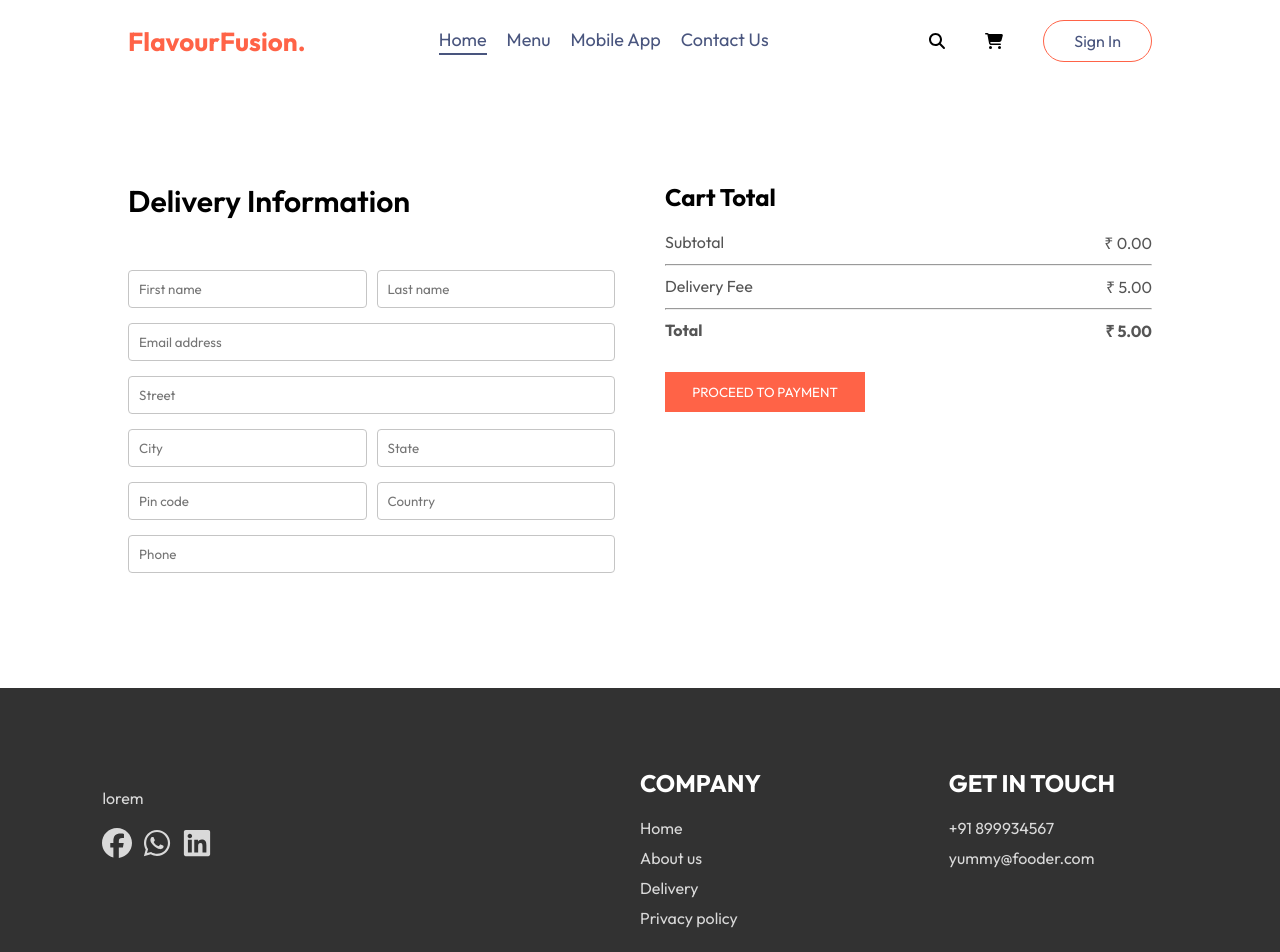
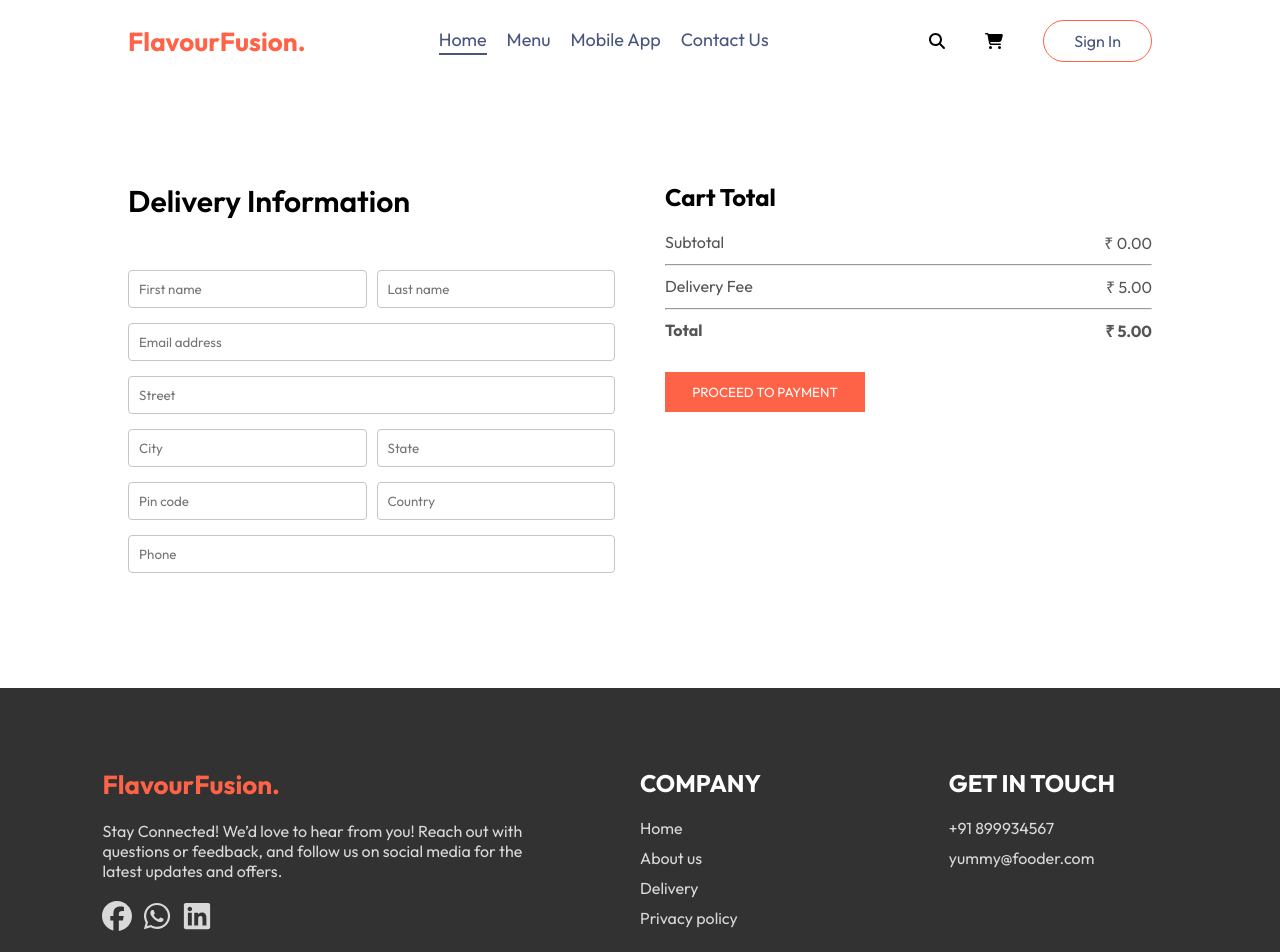
Before and after one commit to Megha-yadavv/food-delivery-app, a React (Create React App) app: page /order in a window 1280 px wide. Shown: the top 952 px of the page. Built offline with nearby package versions, Linux system fonts and the light colour scheme.

Commit message:
added content

```diff
--- a/src/components/Footer/Footer.css
+++ b/src/components/Footer/Footer.css
@@ -9,6 +9,7 @@
     padding-top: 80px;
     margin-top: 100px;
 }
+
 .footer-content{
     width: 100%;
     display: grid;
@@ -22,6 +23,11 @@
     gap: 20px;
 
 }
+.footer-content-left .logo {
+    width: 150px;
+    font-size: 26px;
+    color: tomato;
+  }
 .footer-content-left li, .footer-content-center li, .footer-content-right li {
     list-style: none;
     margin-bottom: 10px;
--- a/src/components/Footer/Footer.jsx
+++ b/src/components/Footer/Footer.jsx
@@ -1,21 +1,27 @@
 import React from "react";
 import "./Footer.css";
-import { FontAwesomeIcon } from '@fortawesome/react-fontawesome';
-import { faFacebook, faWhatsapp,faLinkedin } from '@fortawesome/free-brands-svg-icons';
-
+import { FontAwesomeIcon } from "@fortawesome/react-fontawesome";
+import {
+  faFacebook,
+  faWhatsapp,
+  faLinkedin,
+} from "@fortawesome/free-brands-svg-icons";
 
 const Footer = () => {
   return (
     <div className="footer" id="footer">
       <div className="footer-content">
         <div className="footer-content-left">
-          <img src="" alt="" />
-          <p>lorem</p>
+        <h2 className="logo">FlavourFusion.</h2>
+          <p>
+           Stay Connected! We’d love to hear from you! Reach out with questions
+            or feedback, and follow us on social media for the latest updates
+            and offers.
+          </p>
           <div className="footer-social-icons">
-          <FontAwesomeIcon icon={faFacebook} className="icon"/>
+            <FontAwesomeIcon icon={faFacebook} className="icon" />
             <FontAwesomeIcon icon={faWhatsapp} className="icon" />
             <FontAwesomeIcon icon={faLinkedin} className="icon" />
-
           </div>
         </div>
         <div className="footer-content-center">
@@ -34,13 +40,11 @@ const Footer = () => {
             <li>yummy@fooder.com</li>
           </ul>
         </div>
-
       </div>
       <hr />
       <p className="footer-copyright">
         Copyright 2024 @ Flavourfusion.com - All Rights Reserved.
       </p>
-
     </div>
   );
 };
--- a/src/components/Header/Header.css
+++ b/src/components/Header/Header.css
@@ -37,6 +37,7 @@
   background-color: white;
   font-size: max(1vw, 13px);
   border-radius: 50px;
+  cursor: pointer;
 }
 @media (max-width: 1050px) {
   .header-contents {
@@ -56,5 +57,6 @@
   }
   .header-contents button {
     padding: 2vw 4vw;
+
   }
 }
```
Lines whose indentation alone changed are shown as unchanged.
